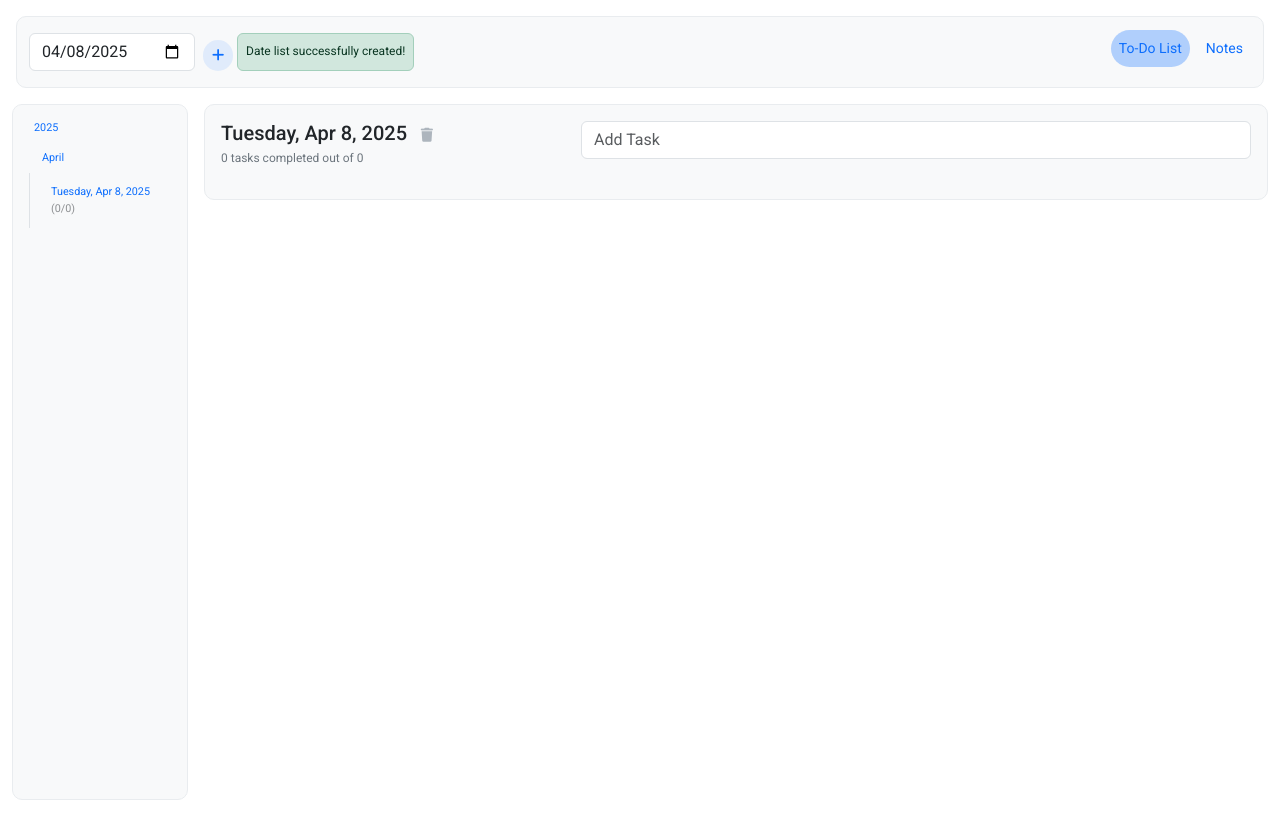
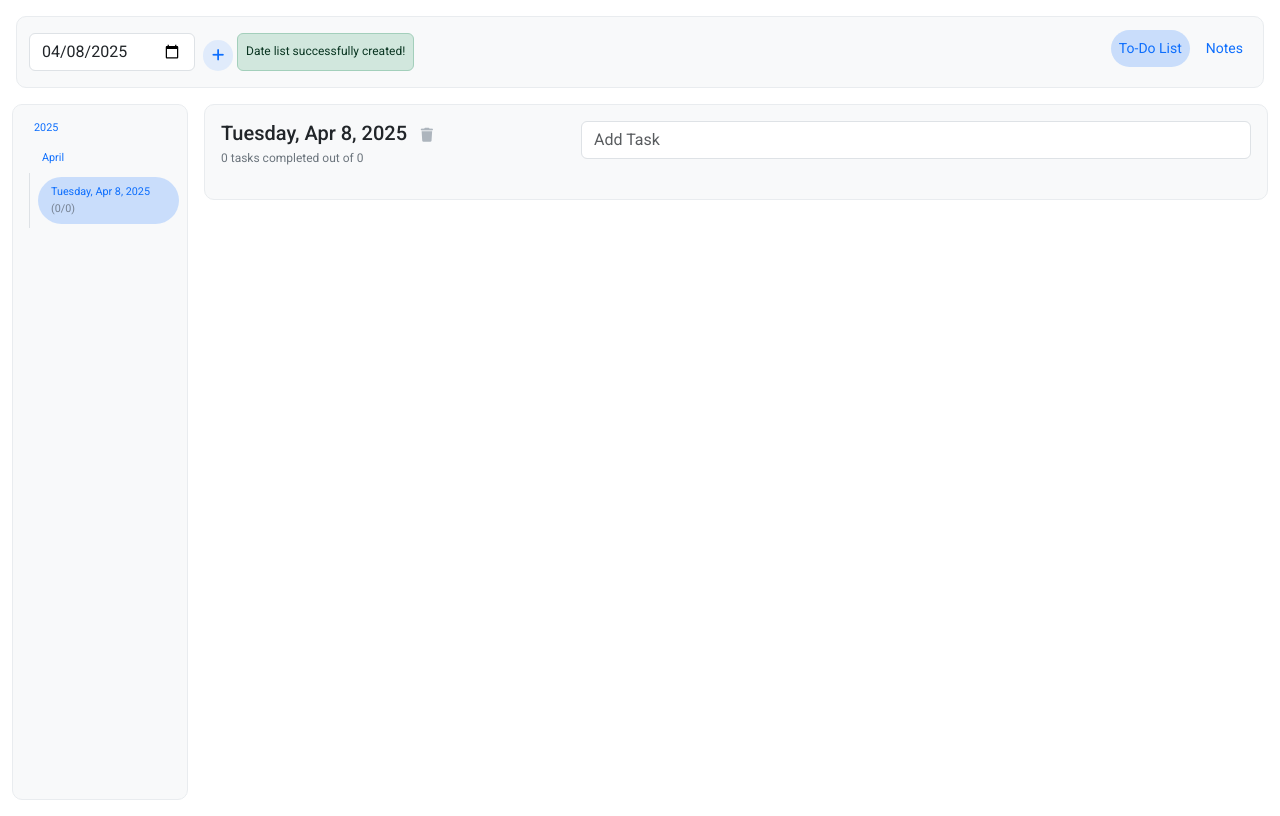
Before and after one commit to Mitra-Pratham/todo-list, a plain HTML site: page index.html in a window 1280 px wide. Both pictures are taken after a click on the button 218 px from the left and 55 px from the top of the page. Drawn offline with nearby package versions, Linux system fonts and the light colour scheme.

Commit message:
todo list: active highlight on current date

```diff
--- a/css/main.css
+++ b/css/main.css
@@ -69,7 +69,7 @@ body {
 .nav-link:hover,
 .nav-active {
   color: rgb(var(--bs-primary-rgb));
-  background: rgba(var(--bs-primary-rgb), 0.3);
+  background: rgba(var(--bs-primary-rgb), 0.2);
   border-radius: var(--button-radius);
 }
 
--- a/js/main.js
+++ b/js/main.js
@@ -163,8 +163,11 @@ function renderDateNav(data) {
                 if (prevMonth != tempMonth) {
                     let dayHTML = data.map(function (date) {
                         let tempDate = new Date(date.id);
+                        let today = new Date().toLocaleDateString('fr-CA'); //converts time to YYYY-MM-DD
+                        let active = today === date.id ? true : false;
                         if (tempMonth === tempDate.getMonth()) {
-                            return dayItem(date)
+
+                            return dayItem(date, active)
                         }
                     });
                     prevMonth = tempMonth;
@@ -180,10 +183,10 @@ function renderDateNav(data) {
     $(`#date-list-nav-container`).append(yearHTML);
 }
 
-function dayItem(el){
+function dayItem(el, active){
     return `
             <div class="d-flex align-items-center border-start ms-2 py-1">
-                <a class="btn btn-lite-sm btn-no-bg text-start ms-2" href="#date-item-${el.id}">${el.name} <span class="text-body-tertiary"> (${renderTaskListCount(el.taskList)}/${el.taskList.length}) ${renderTaskListCount(el.taskList) != el.taskList.length ? `<span class="text-danger ms-1">⬤</span>` : ''}</span></a>
+                <a class="btn btn-lite-sm btn-no-bg text-start ms-2 ${ active ? `btn-no-bg-gray-active` : ''}" href="#date-item-${el.id}">${el.name} <span class="text-body-tertiary"> (${renderTaskListCount(el.taskList)}/${el.taskList.length}) ${renderTaskListCount(el.taskList) != el.taskList.length ? `<span class="text-danger ms-1">⬤</span>` : ''}</span></a>
             </div>`
 }
 
```
